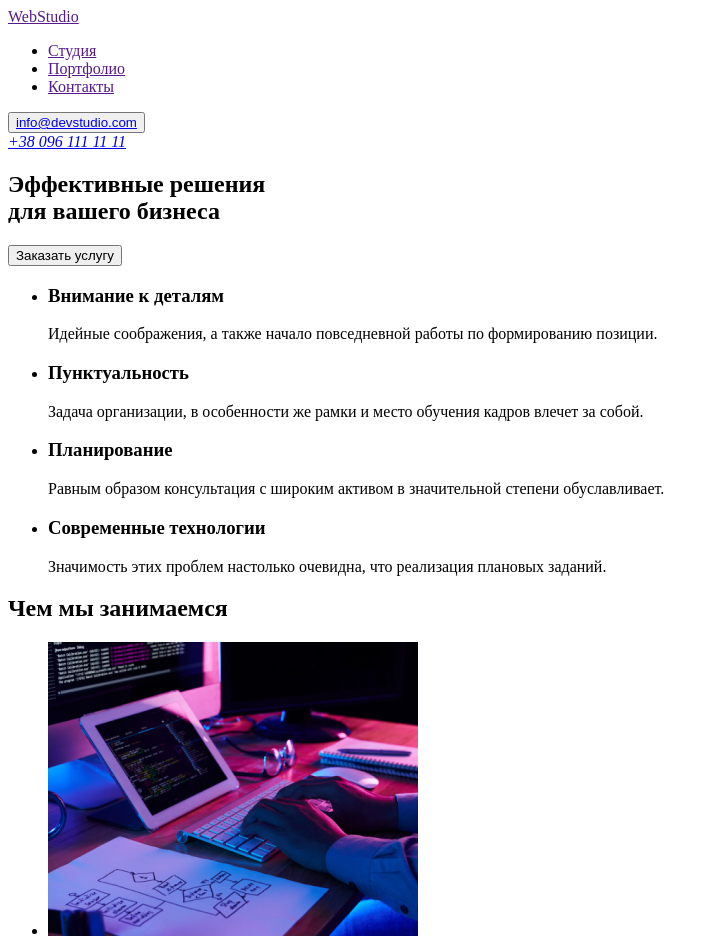
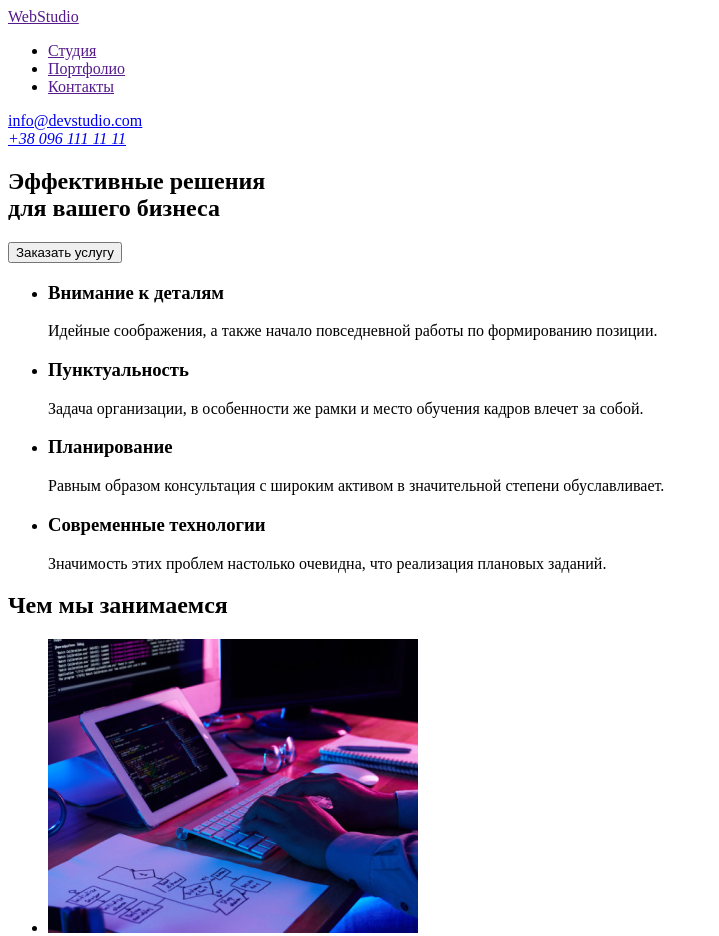
Before and after one commit to Linzakat/goit-markup-hw-01, a plain HTML site: page index.html in a window 1280 px wide. Shown: the top 936 px of the page, without its empty margins (0-719 px from the left). Drawn offline with Linux system fonts and the light colour scheme.

Commit message:
Update index.html

```diff
--- a/index.html
+++ b/index.html
@@ -18,10 +18,8 @@
             <li><a href="">Контакты</a></li>
           </ul>
         </nav>
-        <button><a href="электронная почта info@devstudio.com ">info@devstudio.com</a>
-        </button>
-        <address><a href="тел:+380961111111">+38 096 111 11 11</a>
-        </address>
+        <a href="электронная почта info@devstudio.com">info@devstudio.com</a>
+        <address><a href="тел:+380961111111">+38 096 111 11 11</a></address>
 
     </header>
     <main>
@@ -54,9 +52,9 @@
         <section>
             <h2>Чем мы занимаемся</h2>
             <ul>
-                <li><img src="./img/box 1.jpg" alt="печатает текст на компьютере"></li>
-                <li><img src="./img/box 2.jpg" alt="синхронизирует телефон с компьютером"></li>
-                <li><img src="./img/box 3.jpg" alt="выбираем палитру цветов"></li>
+                <li><img src="./img/box 1.jpg"alt="печатает текст на компьютере"></li>
+                <li><img src="./img/box 2.jpg"alt="синхронизирует телефон с компьютером"></li>
+                <li><img src="./img/box 3.jpg"alt="выбираем палитру цветов"></li>
             </ul>
         </section>
         <!-- ABOUT US -->
@@ -64,20 +62,20 @@
             <h2>Наша команда</h2>
             <ul>
                 <li>
-                    <img src="./img.workers/img.jpg" alt="Игорь Демьяненко">
+                    <img src="./img.workers/img.jpg"alt="Игорь Демьяненко">
                     <h3>Игорь Демьяненко</h3>
                     <p lang="en">Product Designer</p>
                 </li>
 
-                <li><img src="./img.workers/img (1).jpg" alt="Ольга Репина">
+                <li><img src="./img.workers/img (1).jpg"alt="Ольга Репина">
                     <h3>Ольга Репина</h3>
                     <p lang="en">Frontend Developer</p>
                 </li>
-                <li><img src="./img.workers/img (2).jpg" alt="Николай Тарасов">
+                <li><img src="./img.workers/img (2).jpg"alt="Николай Тарасов">
                     <h3>Николай Тарасов</h3>
                     <p lang="en">Marketing</p>
                 </li>
-                <li><img src="./img.workers/img (3).jpg" alt="Михаил Ермаков">
+                <li><img src="./img.workers/img (3).jpg"alt="Михаил Ермаков">
                     <h3>Михаил Ермаков</h3>
                     <p lang="en">UI Designer</p>
                 </li>
@@ -85,7 +83,7 @@
         </section>
     </main>
     <footer>
-        <h2>WebStudio</h2>
+        <a href="WebStudio">WebStudio</a>
         <address>
             <ul>
                 <li>
```
